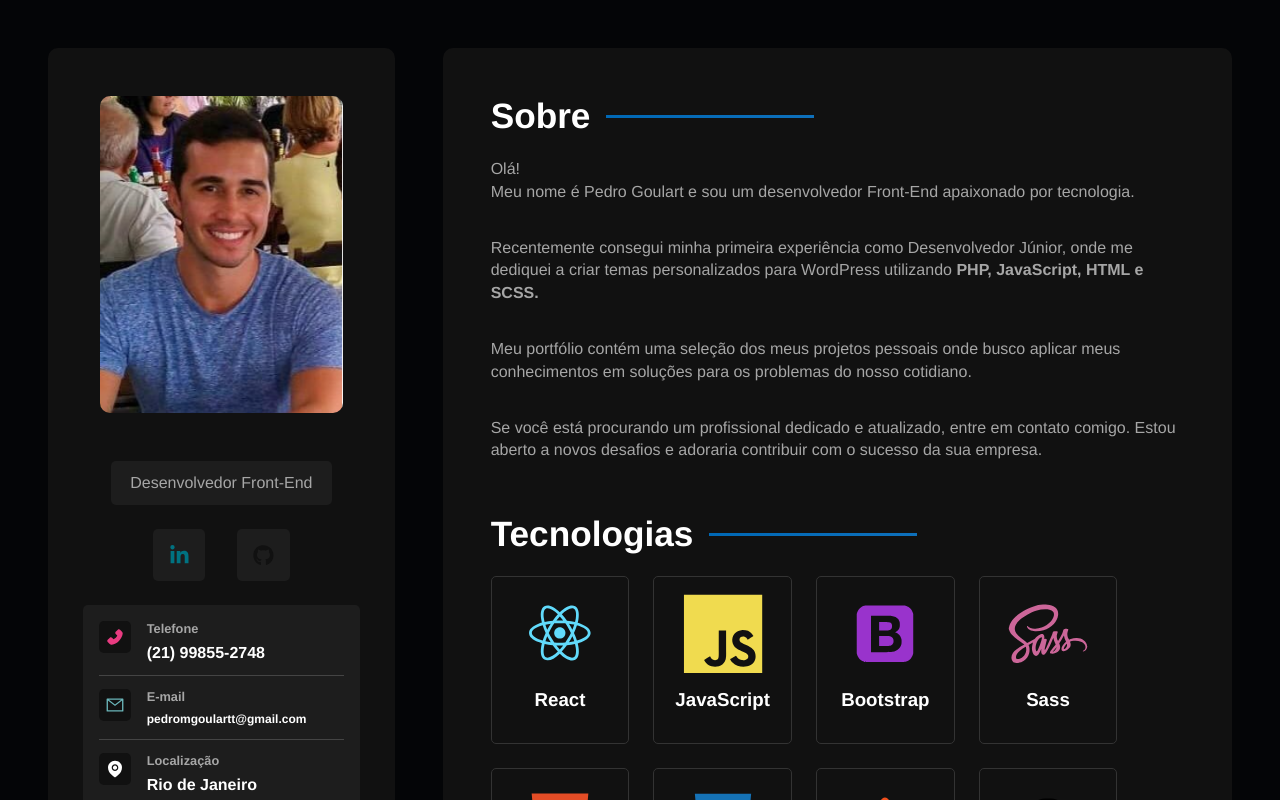
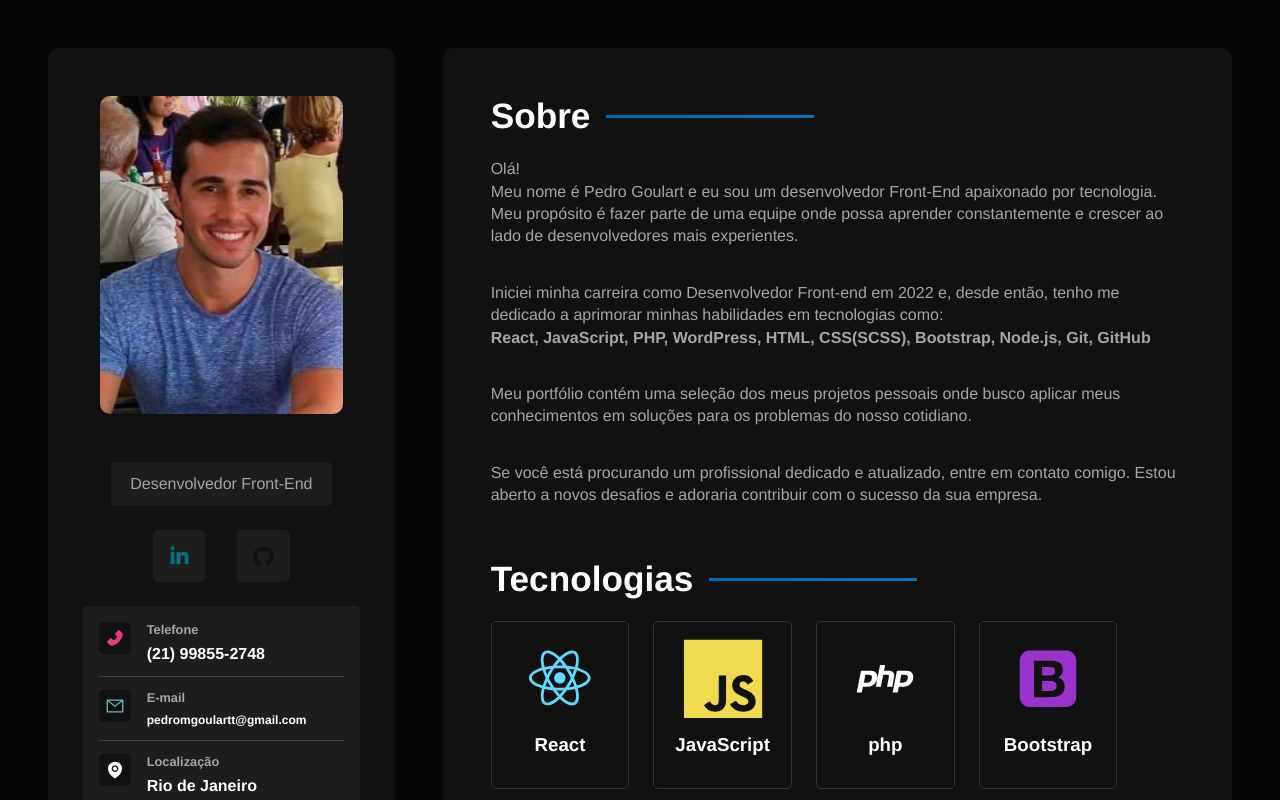
Before and after one commit to pedrogoulart8/portfolio-pedro-goulart, a React (Vite) app: page / in a window 1280 px wide. Shown: the top 800 px of the page. Built offline with nearby package versions, Linux system fonts and the light colour scheme.

Commit message:
atualizando site

```diff
--- a/src/components/AboutContainer.jsx
+++ b/src/components/AboutContainer.jsx
@@ -8,11 +8,12 @@ const AboutContainer = () => {
             <h2>Sobre</h2>
             <p>
                 Olá! <br />
-                Meu nome é Pedro Goulart e sou um desenvolvedor Front-End apaixonado por tecnologia.
+                Meu nome é Pedro Goulart e eu sou um desenvolvedor Front-End apaixonado por tecnologia. Meu propósito é fazer parte de uma equipe onde possa aprender constantemente e crescer ao lado de desenvolvedores mais experientes.
             </p>
             <br />
             <p>
-                Recentemente consegui minha primeira experiência como Desenvolvedor Júnior, onde me dediquei a criar temas personalizados para WordPress utilizando <strong>PHP, JavaScript, HTML e SCSS.</strong>
+                Iniciei minha carreira como Desenvolvedor Front-end em 2022 e, desde então, tenho me dedicado a aprimorar minhas habilidades em tecnologias como:<br/>
+                <strong>React, JavaScript, PHP, WordPress, HTML, CSS(SCSS), Bootstrap, Node.js, Git, GitHub</strong>
             </p>
             <br />
             <p>
--- a/src/components/ProjectsContainer.jsx
+++ b/src/components/ProjectsContainer.jsx
@@ -8,6 +8,7 @@ import todolist from '../img/todolist.png'
 import filmes from '../img/filmes1.png'
 import secretportfolio from '../img/secretportfolio.png'
 import miniblog from '../img/miniblog.png'
+import stock2 from '../img/stock2.png'
 
 
 
@@ -15,6 +16,7 @@ import miniblog from '../img/miniblog.png'
 const projects = [
 
     { id: "blog", name: "Mini Blog", image: miniblog, link: "https://pedrogoulart8.github.io/miniblog-react/" },
+    { id: "estoque", name: "Controle de Estoque", image: stock2, link: "https://projeto-estoque-pedrogoulart8.vercel.app/" },
     { id: "academia", name: "Academia HardCore", image: academia, link: "https://pedrogoulart8.github.io/Academia-Hardcore/" },
     { id: "login", name: "Tela Login", image: login, link: "https://pedrogoulart8.github.io/Tela-de-Login-com-POO/" },
     { id: "filmes", name: "Movies Library", image: filmes, link: "https://pedrogoulart8.github.io/movies-react/" },
--- a/src/components/Sidebar.jsx
+++ b/src/components/Sidebar.jsx
@@ -14,7 +14,7 @@ const Sidebar = () => {
             <p className="title">Desenvolvedor Front-End</p>
             <SocialNetworks />
             <InformationContainer />
-            <a href="https://drive.google.com/file/d/1HE4jeFWWAPczlaF--ugZURM5aUDRuirJ/view?usp=share_link" className="btn" >Curriculo PDF</a>
+            <a href="https://drive.google.com/file/d/1uChysia-YYK9wm-u5scx8ZyrxFFfUVZa/view?usp=drive_link" className="btn" >Curriculo PDF</a>
         </aside>
 
     )
--- a/src/components/TechnologiesContainer.jsx
+++ b/src/components/TechnologiesContainer.jsx
@@ -8,7 +8,8 @@ import {
     DiWordpress,
     DiGit,
     DiGoogleAnalytics,
-    DiGithubBadge
+    DiGithubBadge,
+    DiPhp
 } from 'react-icons/di'
 
 import '../styles/components/technologiescontainer.sass'
@@ -18,6 +19,7 @@ const technologies = [
 
     {id: "react", name: "React", icon: <DiReact/>},
     {id: "js", name: "JavaScript", icon: <DiJsBadge/>},
+    {id: "php", name: "php", icon: <DiPhp/>},
     {id: "bootstrap", name: "Bootstrap", icon: <DiBootstrap/>},
     {id: "sass", name: "Sass", icon: <DiSass/>},
     {id: "html", name: "HTML5", icon: <DiHtml5/>},
```
Also changed, not shown: src/img/eu.png, src/img/stock2.png (added).
